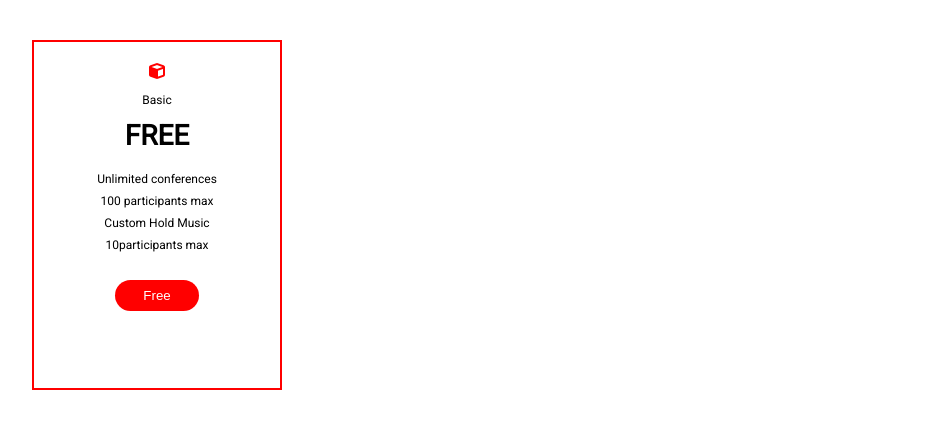
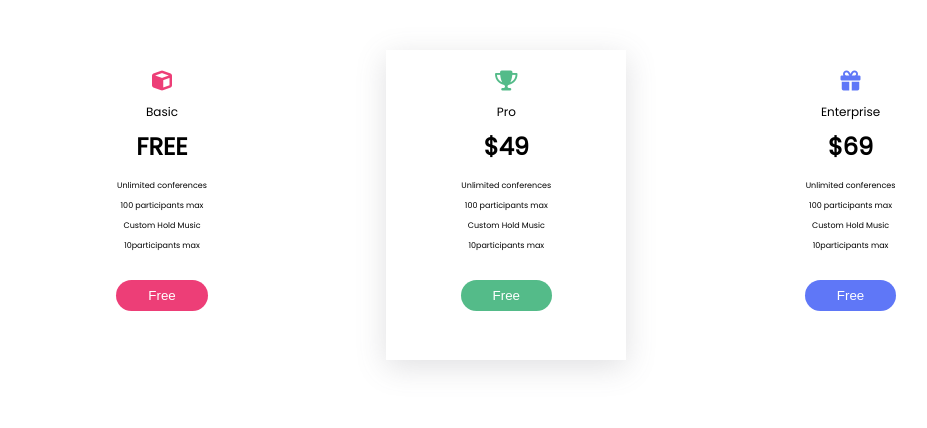
Before and after one commit to SenuberR/Main_repos, a plain HTML site: page Classworks/Lab/Task-2/index.html in a window 1280 px wide. Shown: the whole page, without its empty margins (8-935 px from the left). Drawn offline with Linux system fonts and the light colour scheme.

Commit message:
lab_task

```diff
--- a/Classworks/Lab/Task-2/index.html
+++ b/Classworks/Lab/Task-2/index.html
@@ -4,27 +4,63 @@
     <meta charset="UTF-8" />
     <meta name="viewport" content="width=device-width, initial-scale=1.0" />
     <title>Document</title>
-    <link rel="stylesheet" href="style.css" />
     <link rel="preconnect" href="https://fonts.googleapis.com">
     <link rel="preconnect" href="https://fonts.gstatic.com" crossorigin>
-    <link href="https://fonts.googleapis.com/css2?family=Roboto&display=swap" rel="stylesheet">
+    <link href="https://fonts.googleapis.com/css2?family=Poppins&display=swap" rel="stylesheet">
+    <link rel="stylesheet" href="style.css">
   </head>
   <body>
+
+
+    <section>
     <div class="card">
-      <div class="card_top">
-        <i class="cube fa-solid fa-cube"></i><br />
-        <p class="basic">Basic</p>
-        <h1 class="free">FREE</h1>
+      <div class="card_head_top">
+        <i class=" icon_color_red card_head_top_icon fa-solid fa-cube"></i><br />
+        <p class="card_head_top_info">Basic</p>
+        <h3 class="card_head_top_price">FREE</h3>
       </div>
-      <ul class="list">
+      <ul class="card_list">
         <li>Unlimited conferences</li>
         <li>100 participants max</li>
         <li>Custom Hold Music</li>
         <li>10participants max</li>
       </ul>
 
-      <button class="btn">Free</button>
+      <button class="card_button color_red">Free</button>
     </div>
+
+    <div class="card card_shadow">
+      <div class="card_head_top">
+        <i class=" icon_color_green card_head_top_icon fa-solid fa-trophy"></i><br />
+        <p class="card_head_top_info">Pro</p>
+        <h3 class="card_head_top_price">$49</h3>
+      </div>
+      <ul class="card_list">
+        <li>Unlimited conferences</li>
+        <li>100 participants max</li>
+        <li>Custom Hold Music</li>
+        <li>10participants max</li>
+      </ul>
+
+      <button class="card_button color_green">Free</button>
+    </div>
+
+    <div class="card">
+      <div class="card_head_top">
+        <i class=" icon_color_blue card_head_top_icon fa-solid fa-gift"></i><br />
+        <p class="card_head_top_info">Enterprise</p>
+        <h3 class="card_head_top_price">$69</h3>
+      </div>
+      <ul class="card_list">
+        <li>Unlimited conferences</li>
+        <li>100 participants max</li>
+        <li>Custom Hold Music</li>
+        <li>10participants max</li>
+      </ul>
+
+      <button class="card_button color_blue">Free</button>
+    </div>
+  </section>
 
     <script
       src="https://kit.fontawesome.com/ff95375b87.js"
--- a/Classworks/Lab/Task-2/style.css
+++ b/Classworks/Lab/Task-2/style.css
@@ -5,7 +5,7 @@
 }
 
 body{
-    font-family: 'Roboto', sans-serif;
+    font-family: 'Poppins', sans-serif;
 }
 
 ul{
@@ -13,42 +13,41 @@ ul{
 }
 
 .card{
-    margin: 40px;
+    margin: 50px;
     padding: 20px;
-    width: 250px;
-    height: 350px;
+    width: 240px;
+    height: 310px;
     display: inline-block;
-    border: 2px solid red;
     text-align: center;
 }
 
-.cube{
+.card_head_top_icon{
     display: inline-block;
-    color: red;
+    font-size: 20px;
 }
 
-.basic{
+.card_head_top_info{
     font-weight: 300;
-    margin: 12px 0;
+    margin: 8px 0;
     font-size: 12px;
 }
 
-.free{
-    font-size: 28px;
+.card_head_top_price{
+    font-size: 24px;
     font-weight: 600;
+    margin-bottom: 16px;
 }
 
-.list{
-    margin: 8px;
-    font-size: 12px;
+.card_list{
+    margin: 6px;
+    font-size: 8px;
     font-weight: 300;
 }
 
-.btn{
+.card_button{
     border-radius: 28px;
-    background-color: red;
     border: none;
-    padding: 8px 28px;
+    padding: 8px 32px;
     color: white;
     margin-top: 20px;
 
@@ -62,3 +61,26 @@ ul{
 li{
     margin: 8px 0;
 }
+
+.card_shadow{
+   box-shadow: rgba(100, 100, 111, 0.2) 0px 7px 29px 0px;;
+}
+
+.color_red{
+    background-color: #ed3e77;
+}
+.color_green{
+    background-color: #54bb89;
+}
+.color_blue{
+    background-color: #5f77f7;
+}
+.icon_color_red{
+    color: #ed3e77;
+}
+.icon_color_green{
+    color: #54bb89;
+}
+.icon_color_blue{
+    color: #5f77f7;
+}
```
